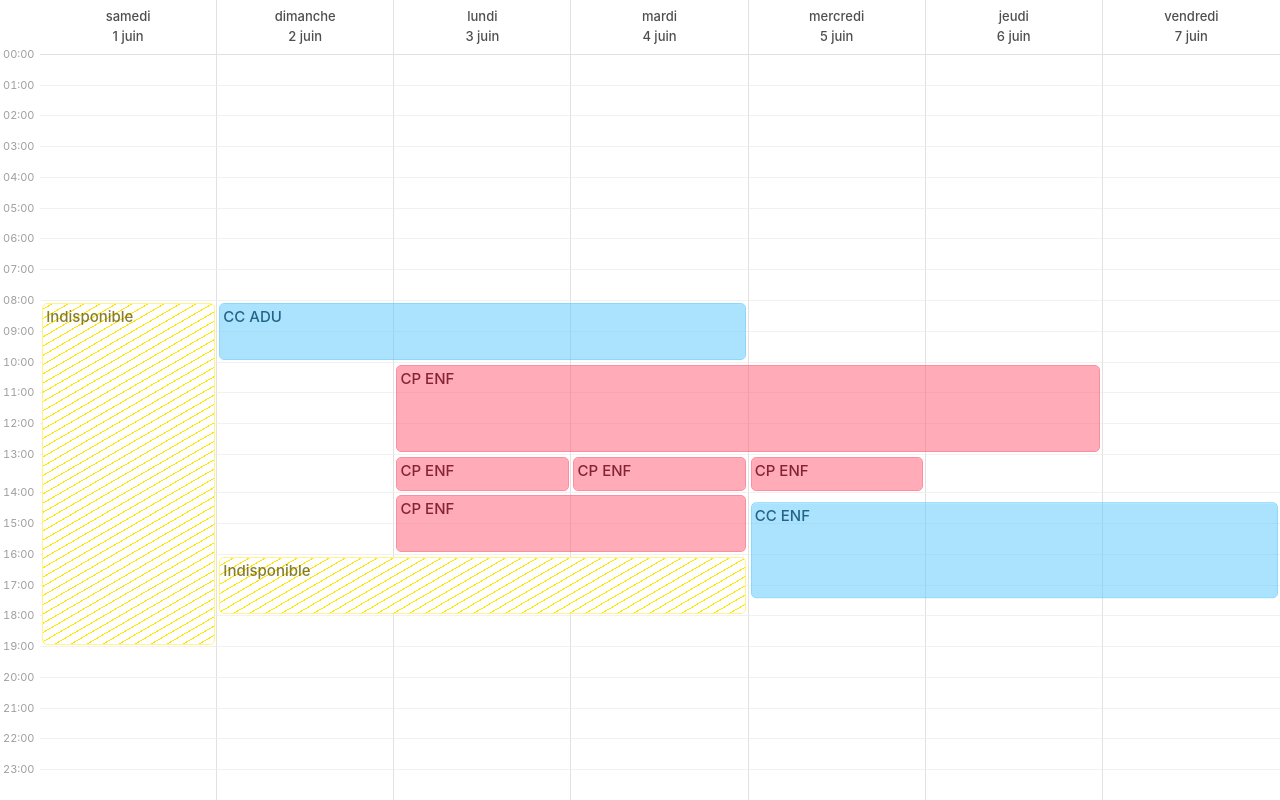
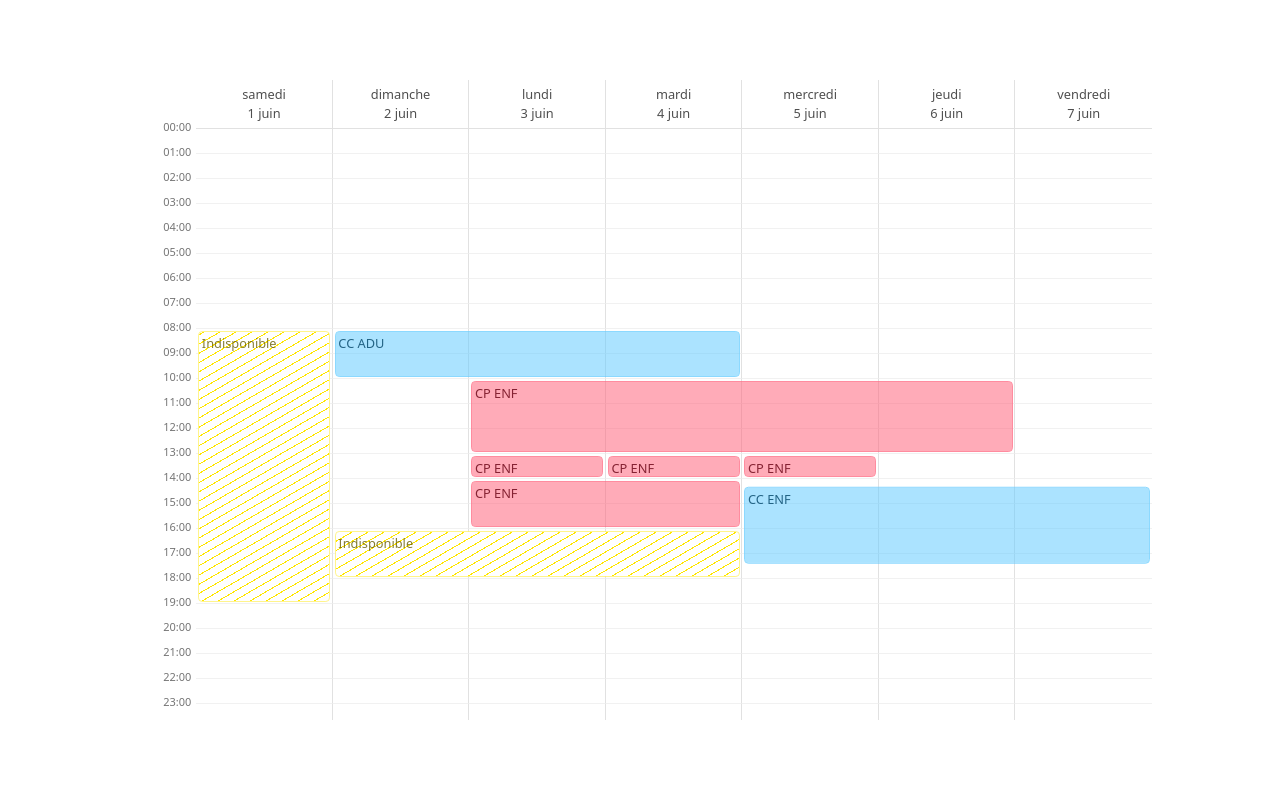
Before and after one commit to cedric-marcone/tempo-ui, a React (Vite) app: page / in a window 1280 px wide. Built offline with nearby package versions, Linux system fonts and the light colour scheme.

Commit message:
chore: Update font family and container size in index.css, adjust grid column sizes and font sizes in planning.module.css

```diff
--- a/src/index.css
+++ b/src/index.css
@@ -2,7 +2,7 @@
   margin: 0;
   padding: 0;
 
-  font-family: Inter, system-ui, Avenir, Helvetica, Arial, sans-serif;
+  font-family: system-ui;
   line-height: 1.5;
   font-weight: 400;
 
@@ -12,14 +12,21 @@
   -moz-osx-font-smoothing: grayscale;
 }
 
+* {
+  box-sizing: border-box;
+}
+
 body {
   margin: 0;
+  height: 100dvh;
+  display: flex;
+  align-items: center;
 }
 
 #root {
   container-type: size;
-  inline-size: 100dvw;
-  block-size: 100dvh;
+  inline-size: 80dvw;
+  block-size: 80dvh;
   margin: auto;
 }
 
--- a/src/planning.module.css
+++ b/src/planning.module.css
@@ -1,9 +1,10 @@
 .grid {
+  --hcol: minmax(35px, 0.5fr);
   --col: minmax(90px, 1fr);
 
   display: grid;
   grid-template-columns:
-    40px var(--col) var(--col) var(--col) var(--col) var(--col)
+    var(--hcol) var(--col) var(--col) var(--col) var(--col) var(--col)
     var(--col) var(--col);
 
   inline-size: 100cqi;
@@ -23,7 +24,7 @@
   grid: subgrid / subgrid;
   grid-area: 1 / span 8;
 
-  font-size: 13px;
+  font-size: clamp(11px, min(2cqb, 2cqi), 13px);
   font-weight: 500;
 
   color: #4f4f4f;
@@ -37,10 +38,10 @@
     text-align: center;
     white-space: nowrap;
 
+    background-color: #fffd;
+    backdrop-filter: blur(6px);
+
     padding: 5px;
-
-    background-color: #fff9;
-    backdrop-filter: blur(6px);
 
     border-block-end: 0.5px solid #e1e1e1;
   }
@@ -55,17 +56,19 @@
 }
 
 .rowHeader {
+  --font-size: clamp(9px, min(2cqb, 2cqi), 11px);
   position: sticky;
   left: 0;
   z-index: 2;
 
   font-variant-numeric: tabular-nums;
-  font-size: 11px;
+  font-size: var(--font-size);
+  text-align: right;
 
   background: #fff;
-  color: #9f9f9f;
-  padding-left: 3px;
-  translate: 0 -9px;
+  color: #757575;
+  padding-inline-end: 5px;
+  translate: 0 calc(-1 * var(--font-size) + 0.5px);
 
   user-select: none;
 }
```
